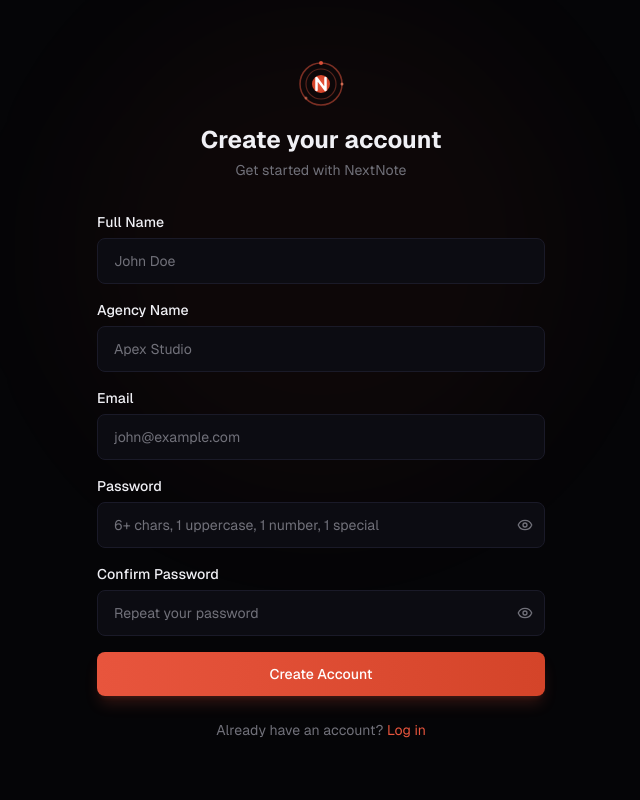
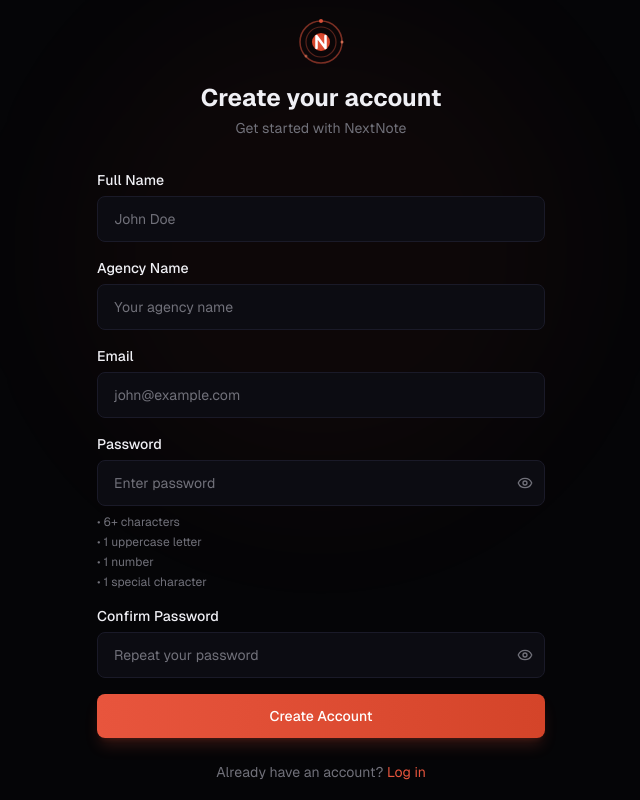
Before and after one commit to webapexstudioai/nextnote, a Next.js app: page /auth/signup in a window 1280 px wide. Shown: the whole page, without its empty margins (319-959 px from the left). Built offline with nearby package versions, Linux system fonts and the light colour scheme.

Commit message:
tweak: improve signup placeholders and password checklist

```diff
--- a/src/app/auth/signup/page.tsx
+++ b/src/app/auth/signup/page.tsx
@@ -16,6 +16,12 @@ interface FieldErrors {
 
 export default function SignupPage() {
   const [form, setForm] = useState({ name: "", agencyName: "", email: "", password: "", confirmPassword: "" });
+  const passwordChecks = {
+    minLength: form.password.length >= 6,
+    uppercase: /[A-Z]/.test(form.password),
+    number: /\d/.test(form.password),
+    special: /[^A-Za-z0-9]/.test(form.password),
+  };
   const [showPassword, setShowPassword] = useState(false);
   const [showConfirm, setShowConfirm] = useState(false);
   const [errors, setErrors] = useState<FieldErrors>({});
@@ -109,7 +115,7 @@ export default function SignupPage() {
             <label className="block text-sm font-medium mb-1.5">Agency Name</label>
             <input
               type="text"
-              placeholder="Apex Studio"
+              placeholder="Your agency name"
               value={form.agencyName}
               onChange={(e) => setForm({ ...form, agencyName: e.target.value })}
               className={inputClass}
@@ -136,7 +142,7 @@ export default function SignupPage() {
             <div className="relative">
               <input
                 type={showPassword ? "text" : "password"}
-                placeholder="6+ chars, 1 uppercase, 1 number, 1 special"
+                placeholder="Enter password"
                 value={form.password}
                 onChange={(e) => setForm({ ...form, password: e.target.value })}
                 className={inputClass}
@@ -150,6 +156,12 @@ export default function SignupPage() {
               </button>
             </div>
             {errors.password && <p className="text-red-400 text-xs mt-1">{errors.password}</p>}
+            <div className="mt-2 space-y-1 text-xs text-[var(--muted)]">
+              <p className={passwordChecks.minLength ? "text-emerald-400" : "text-[var(--muted)]"}>{passwordChecks.minLength ? "✓" : "•"} 6+ characters</p>
+              <p className={passwordChecks.uppercase ? "text-emerald-400" : "text-[var(--muted)]"}>{passwordChecks.uppercase ? "✓" : "•"} 1 uppercase letter</p>
+              <p className={passwordChecks.number ? "text-emerald-400" : "text-[var(--muted)]"}>{passwordChecks.number ? "✓" : "•"} 1 number</p>
+              <p className={passwordChecks.special ? "text-emerald-400" : "text-[var(--muted)]"}>{passwordChecks.special ? "✓" : "•"} 1 special character</p>
+            </div>
           </div>
 
           {/* Confirm Password */}
```
